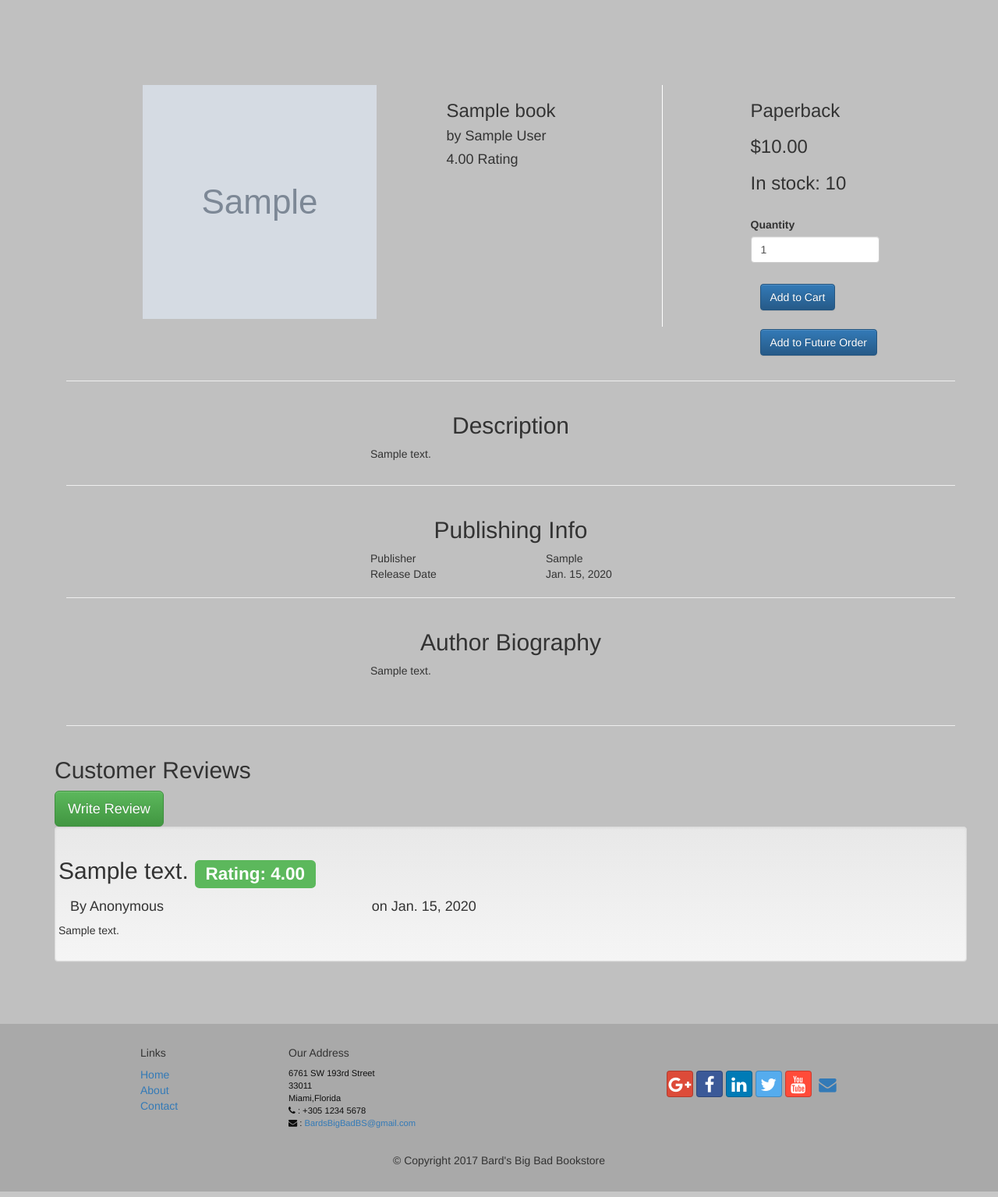
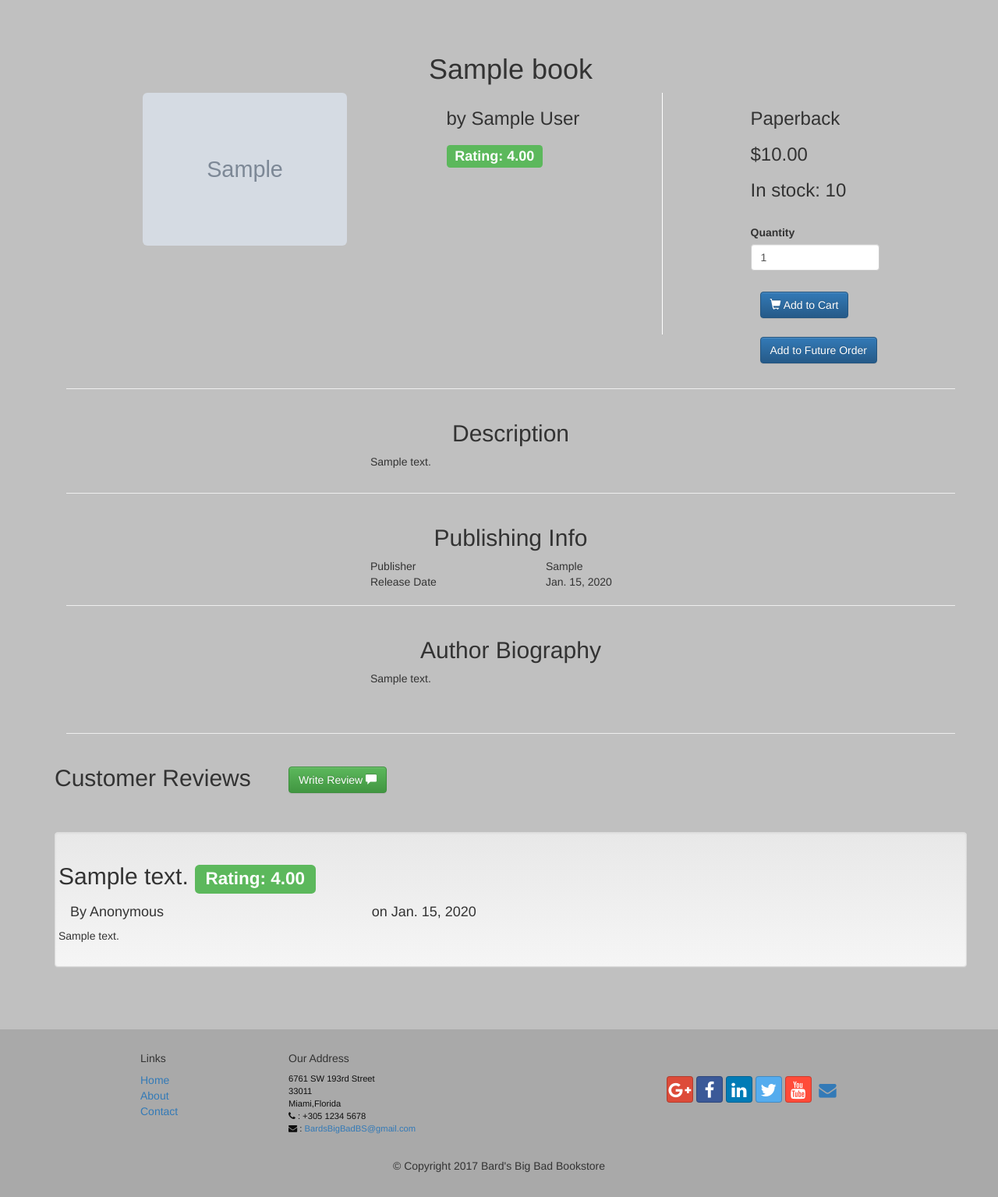
Before and after one commit to mikeweiland/CEN4010, a Django app: a page that uses bookstore/templates/layout.html in a window 1280 px wide. Shown: the part 51-1586 px from the top of the page at 78% size. Run offline with Django 3.2, Linux system fonts and the light colour scheme; tables that the repository leaves empty hold one stand-in row (values such as "Sample post"); grey boxes marked "Sample" are stand-in pictures; parts of the project's set-up code (start-up, migrations or seed data) failed here and were passed over; some libraries are stand-ins or nearby versions.

Commit message:
Added more glyphicons for style points.  Rounded book cover pictures a little so they don't look like they are from the 90's.  Also fixed the aspect ratio on them.  Ratings have 3 coloured tiers now, so highly rated books are green, for example.  Adjusted the style a bit on the customer reviews.

```diff
--- a/bookstore/payments/templates/payments/quantityForm.html
+++ b/bookstore/payments/templates/payments/quantityForm.html
@@ -8,6 +8,9 @@
         <input type="hidden" name="next" value="{{ request.path }}">
     </div>
     <div style="padding:12px">
-        <button type="submit" class="btn btn-md btn-primary">Add to Cart</button>
+        <button type="submit" class="btn btn-md btn-primary">
+            <span class="glyphicon glyphicon-shopping-cart"></span>
+            Add to Cart
+        </button>
     </div>
  </form>
--- a/bookstore/products/templates/products/bookDetail.html
+++ b/bookstore/products/templates/products/bookDetail.html
@@ -24,18 +24,31 @@
 {% endif %}
 
 <div class="container">
-    <p style="padding:25px"> </p>
+    <div class="row">
+        <div class="col-12">
+            <div class="text-center">
+                <h1>{{ book.title }}</h1>
+            </div>
+        </div>
+    </div>
 
     <div class="row">
         <div class="col-xs-6 col-sm-3 col-sm-push-1">
             <a href="#" id="pop">
-                <img id="imageResource" src="{% static  book.cover_file_name  %}" class="result" height="300" width="300" style="cursor:zoom-in;">
+                <img id="imageResource" src="{% static  book.cover_file_name  %}" class="img-responsive img-rounded" height="300" width="300" style="cursor:zoom-in;">
             </a>
         </div>
         <div class="col-xs-3 col-sm-3 col-sm-push-2" style="border-right:1px solid white; height:310px;">
-            <h3>{{ book.title }}</h3>
-            <h4>by {{ book.author.first_name }} {{book.author.last_name }}</h4>
-            <h4>{{ book.rating }} Rating</h4>
+            <h3>by {{ book.author.first_name }} {{book.author.last_name }}</h3>
+            <h3>
+                {% if book.rating >= 4 %}
+                    <span class="label label-success">Rating:  {{ book.rating }}</span>
+                {% elif 2 < book.rating < 4 %}
+                    <span class="label label-warning">Rating:  {{ book.rating }}</span>
+                {% else %}
+                    <span class="label label-danger">Rating:  {{ book.rating }}</span>
+                {% endif %}
+            </h3>
 
         </div>
         <div class="col-xs-3 col-sm-2 col-sm-push-3"  >
@@ -110,9 +123,22 @@
 
     <div class="row">
         <div class="col-12">
-            <h2>Customer Reviews</h2>
+            <div class="row">
+                <div class="col-md-3">
+                    <h2>Customer Reviews</h2>
+                </div>
+                <div class="col-md-9">
+                    <h2>
+                        <a class="btn btn-md btn-success" data-toggle="modal" data-target="#modalReview">
+                            Write Review
+                            <span class="glyphicon glyphicon-comment"></span>
+                        </a>
+                    </h2>
+                </div>
+            </div>
 
-            <a class="btn btn-lg btn-success" data-toggle="modal" data-target="#modalReview">Write Review</a>
+            <br></br>
+
             <!-- Review Form Modal -->
             <div class="modal fade" id="modalReview" role="dialog">
                <div class="modal-dialog">
@@ -166,7 +192,7 @@
               <button type="button" class="close" data-dismiss="modal" aria-label="Close"><span aria-hidden="true">×</span></button>
             </div>
             <div class="modal-body">
-              <img src="" id="imagepreview" style="width: 560px; height: 300px; ">
+              <img src="" id="imagepreview" class="center-block">
             </div>
           </div>
         </div>
--- a/bookstore/products/templates/products/bookResults.html
+++ b/bookstore/products/templates/products/bookResults.html
@@ -14,7 +14,7 @@
         <div class="row">
             <div class="col-xs-12 col-md-3 col-md-offset-3">
                 <a href="{% url 'products:bookDetail' book.title %}">
-                    <img src="{% static  book.cover_file_name  %}" class="result" height="200" width="200">
+                    <img src="{% static  book.cover_file_name  %}" class="img-responsive img-rounded" height="200" width="200">
                 </a>
             </div>
 
--- a/bookstore/templates/layout.html
+++ b/bookstore/templates/layout.html
@@ -140,7 +140,7 @@
                     <ul class="nav navbar-nav navbar-right">
                     {% if user.is_authenticated %}
                     <li class="dropdown"><a class="dropdown-toggle" data-toggle="dropdown" role="button"
-                            href="" aria-haspopup="true" aria-expanded="false">Hello {{ user.nickname }}<span class="caret"></span>
+                            href="" aria-haspopup="true" aria-expanded="false">Hello {{ user.nickname }} <span class="glyphicon glyphicon-user"></span><span class="caret"></span>
                     </a>
                     <ul class="dropdown-menu">
                         <li><a href="{% url 'accounts:manageAccount' %}">Manage Account</a></li>
```
